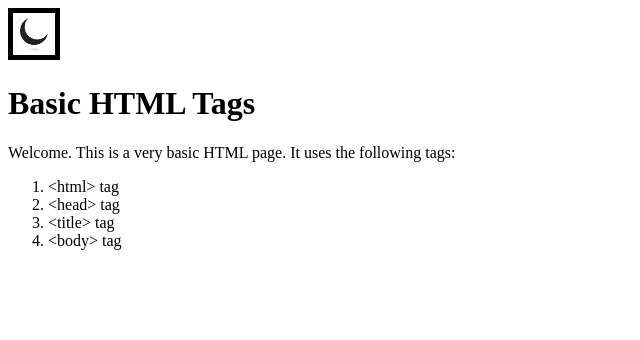
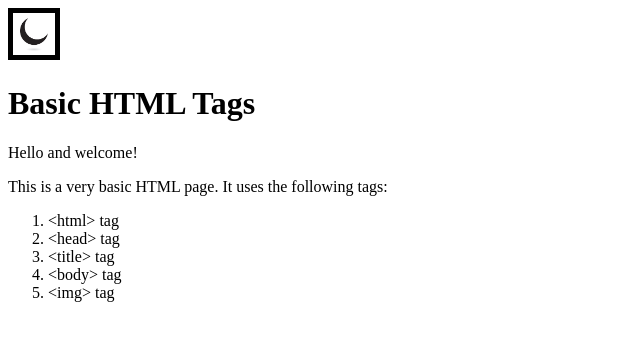
Before and after one commit to alim51/my_second_repository, a plain HTML site: page index.html in a window 1280 px wide. Shown: the whole page, without its empty margins (0-640 px from the left). Drawn offline with Linux system fonts and the light colour scheme.

Commit message:
Updated title and list of tags

```diff
--- a/index.html
+++ b/index.html
@@ -1,18 +1,21 @@
 <!DOCTYPE html>
 <html>
 	<head>
+		<title>Basic HTML</title>
 		<link rel="shortcut icon" href="favicon.ico" type="image/x-icon">
-		<title>Basic HTML</title>
 	</head>
 	<body>
 		<img src="crescent.jpg" alt="crescent" width="42" height="42" style="border:5px solid black">
 		<h1>Basic HTML Tags</h1>
-		<p>Welcome. This is a very basic HTML page. It uses the following tags:
+		<p>Hello and welcome!</p>
+		<p>This is a very basic HTML page. It uses the following tags:
 			<ol>
 				<li>&lt;html&gt; tag</li>
 				<li>&lt;head&gt; tag</li>
 				<li>&lt;title&gt; tag</li>
 				<li>&lt;body&gt; tag</li>
+				<li>&lt;img&gt; tag</li>
 			</ol>
+		</p>
 	</body>
 </html>
```
Lines whose indentation alone changed are shown as unchanged.
